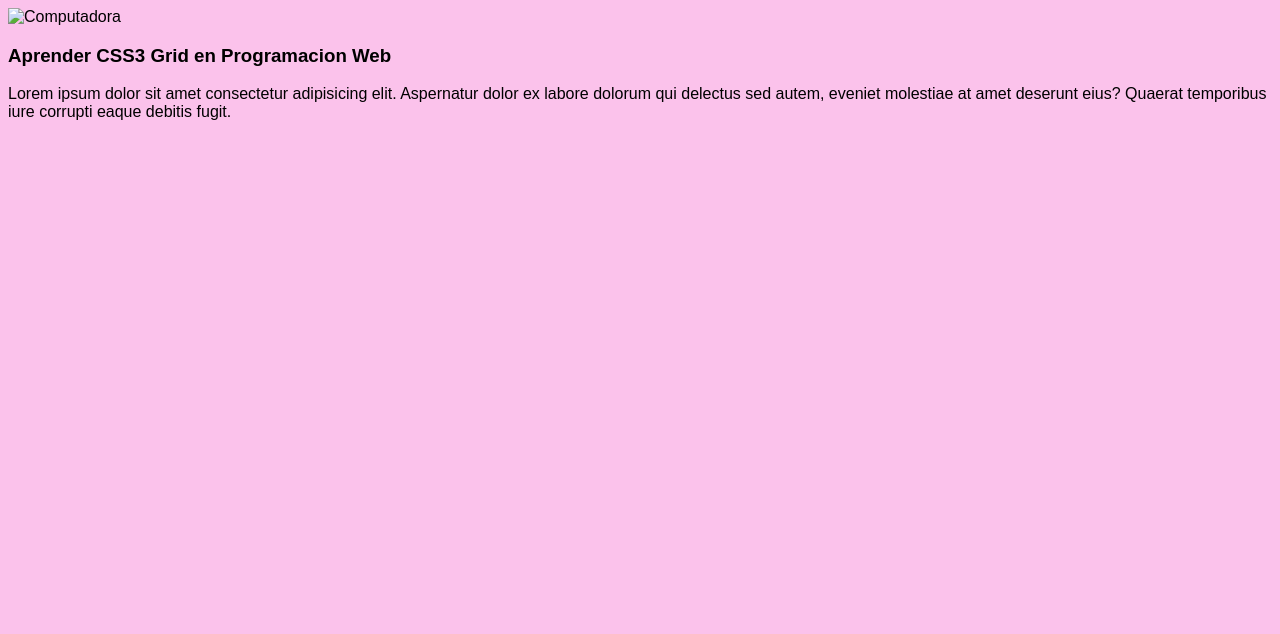
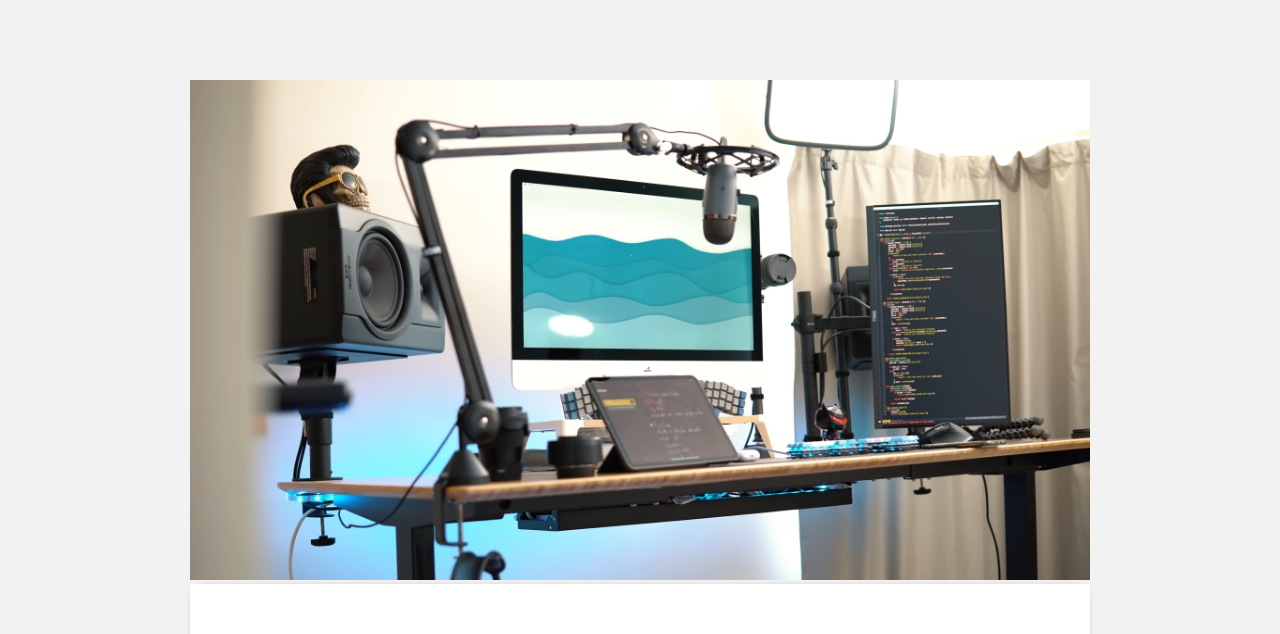
Before and after one commit to jacq1813/pw22431112, a plain HTML site: page practica04cssGrid/index2.html in a window 1280 px wide. Shown: the top 634 px of the page. Drawn offline with Linux system fonts and the light colour scheme.

Commit message:
actualizacion

```diff
--- a/practica04cssGrid/css/estilos.css
+++ b/practica04cssGrid/css/estilos.css
@@ -1,10 +1,10 @@
-body {
+body{
+    /* tipo de letra */
+    font-family: sans-serif;
     font-size: 16px;
-    font-family: sans-serif;
     margin: 0px auto;
 }
-
-.contenedor {
+.contenedor{
     height: 400px;
     margin: 80px auto;
     max-width: 500px;
@@ -12,37 +12,31 @@ body {
 
     display: grid;
     grid-template-columns: repeat(6, 1fr);
-    grid-template-rows: 100px 4em 2fr;
+    grid-template-rows: 100px 4em 1fr;
 }
-
-.elemento {
-    color: white;
+.elemento{
+    color: #FFF;
     font-size: 1.5em;
     font-weight: bold;
     text-align: center;
 }
-
-.elemento1 {
+.elemento1{
     background: green;
     grid-column: 1 / 5;
     grid-row: 1 / 2;
 }
-
-.elemento2 {
+.elemento2{
     background: deeppink;
     grid-column: 1 / 5;
     grid-row: 2 / 3;
 }
-
-.elemento3 {
+.elemento3{
     background: indigo;
     grid-column: 1 / 7;
-    grid-row: 3 / 4;
-
+    grid-row: 3/4;
 }
-
-.elemento4 {
+.elemento4{
     background: royalblue;
     grid-column: 5 / 7;
-    grid-row: 1 / 3;
+    grid-row: 1/3;
 }
--- a/practica04cssGrid/css/estilos2.css
+++ b/practica04cssGrid/css/estilos2.css
@@ -1,10 +1,26 @@
-body {
+body{
+
     font-family: sans-serif;
-    background: #fbc2eb;
+    background: #f2f2f2;
 }
-
-
-
-.acercade_gradiente {
-    background-image: linear-gradient(to top, #fbc2eb 0%, #a6c1ee 100%);
+.acercade{
+    height: 500px;
+    margin: 80px auto;
+    width: 900px;
 }
+.acercade_img{
+    height: 100%;
+    width: 100%;
+}
+.acercade_gradiente{
+    background-image: linear-gradient(to top,#0250C5 0%,#D43F8D 100%);
+}
+.acercade_article{
+    background: #FFF;
+    box-shadow: 0px 0px 10px -8px black;
+    padding: 1.5em;
+}
+.acercade_titulo{
+    font-size: 2em;
+    margin-bottom: 16px;
+}
--- a/practica04cssGrid/index2.html
+++ b/practica04cssGrid/index2.html
@@ -1,29 +1,24 @@
 <!DOCTYPE html>
 <html lang="es">
-
 <head>
     <meta charset="UTF-8">
     <meta name="viewport" content="width=device-width, initial-scale=1.0">
     <title>CSS3 Grid 02</title>
     <link rel="stylesheet" href="css/estilos2.css">
 </head>
-
 <body>
-    <section class="arcercade">
-        <div class="arcercade_gradiente"></div>
-        <img src="img/computadora.png" alt="Computadora">
-        <article>
+    <section class="acercade">
+        <div class="acercade_gradiente"></div>
+        <img src="img/computadora.png" alt="Computadora" class="acercade_img">
+        <article class="acercade_article">
             <h1 class="acercade_titulo">
-                Aprender CSS3 Grid en Programacion Web
+                Aprender CSS3 Grid en Programación Web
             </h1>
             <p class="acercade_parrafo">
-                Lorem ipsum dolor sit amet consectetur adipisicing elit.
-                Aspernatur dolor ex labore dolorum qui delectus sed autem,
-                eveniet molestiae at amet deserunt eius? Quaerat temporibus
-                iure corrupti eaque debitis fugit.
+                Lorem ipsum dolor, sit amet consectetur adipisicing elit. Accusamus temporibus odio mollitia atque ducimus magni hic explicabo similique, dolorem eum, praesentium doloremque amet quia dignissimos animi quibusdam recusandae in harum?
             </p>
         </article>
+
     </section>
 </body>
-
 </html>
```
Also changed, not shown: practica04cssGrid/index.html (+2 -5 lines), practica04cssGrid/img/computadora.png (added), 1 other file.
